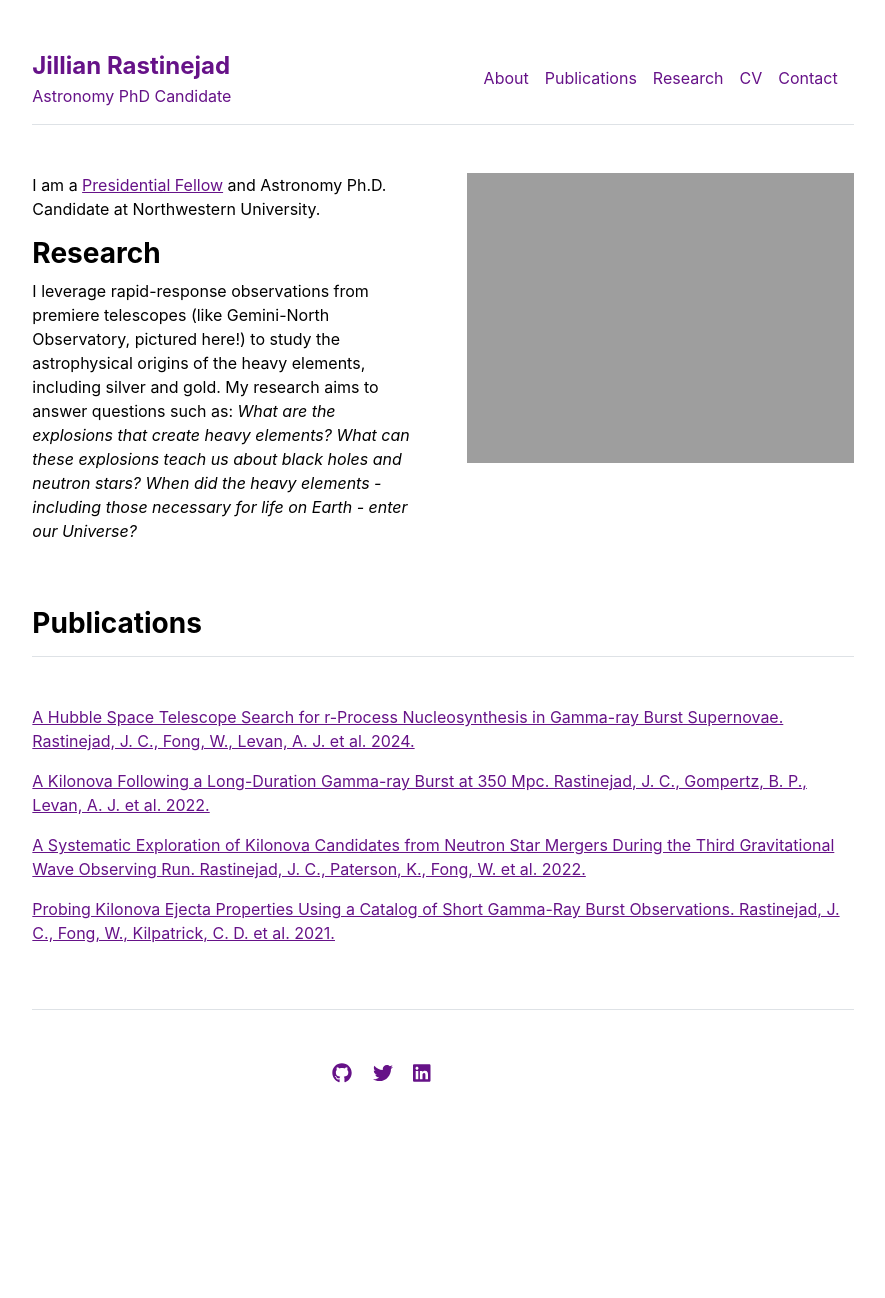
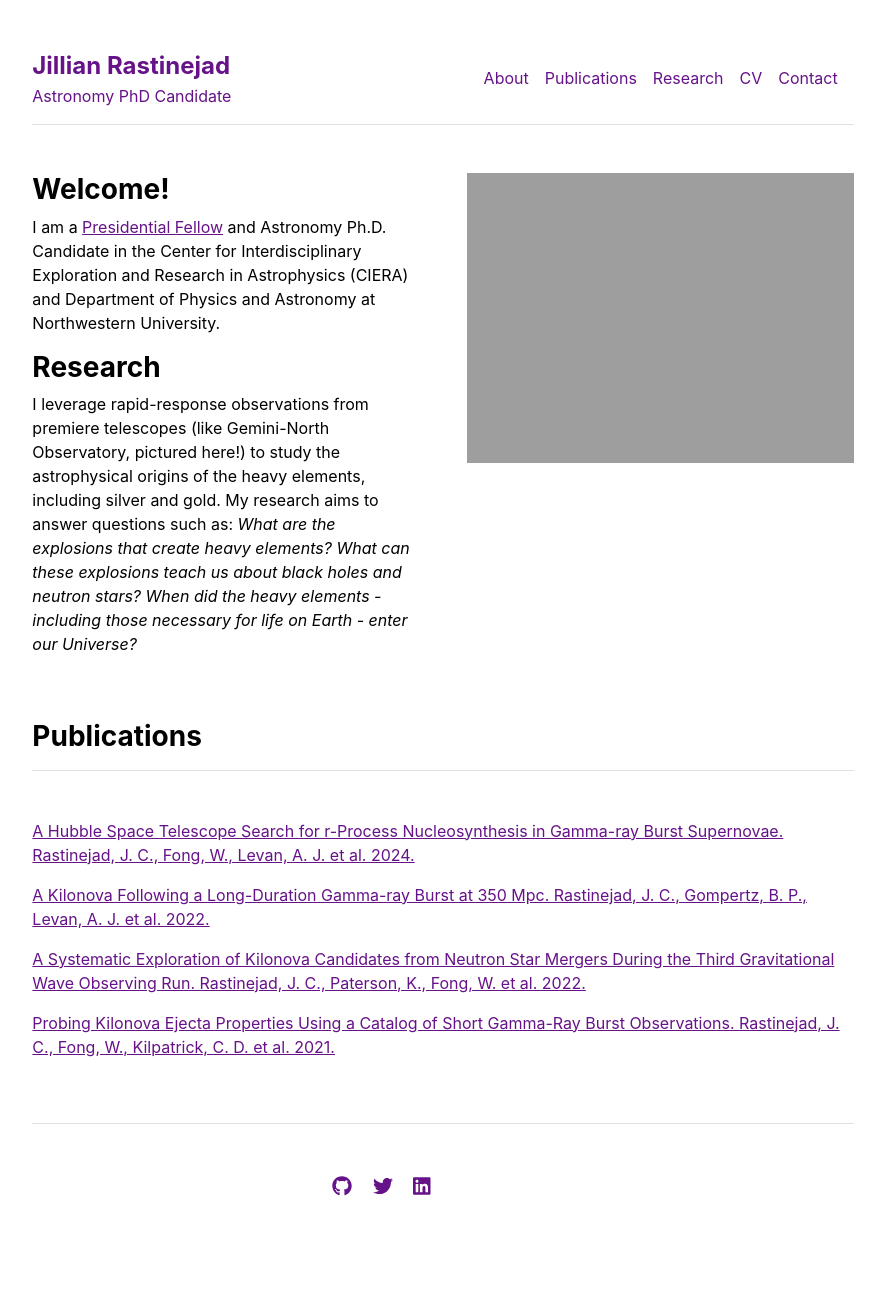
Before and after one commit to jrastinejad/jrastinejad.github.io, a Jekyll site: the page built from index.md, in a window 1280 px wide. Shown: the whole page, without its empty margins (197-1082 px from the left). Built offline with Jekyll 4.4.1, drawn with Linux system fonts in a browser that asks for light colours; before the commit the page ends 1184 px from its top, so only the background shows below that.

Commit message:
update home.html

```diff
--- a/_layouts/home.html
+++ b/_layouts/home.html
@@ -4,7 +4,8 @@ layout: default
 
 <div class="row g-5 mb-5">
   <div class="col-md-6">
-    <p>I am a <a href="https://www.tgs.northwestern.edu/funding/fellowships-and-grants/internal-fellowships-grants/presidential-fellowship-winners/fellowship-winners.html">Presidential Fellow</a> and Astronomy Ph.D. Candidate at Northwestern University.</p>
+    <h3 class="fw-bold">Welcome!</h3>
+    <p>I am a <a href="https://www.tgs.northwestern.edu/funding/fellowships-and-grants/internal-fellowships-grants/presidential-fellowship-winners/fellowship-winners.html">Presidential Fellow</a> and Astronomy Ph.D. Candidate in the Center for Interdisciplinary Exploration and Research in Astrophysics (CIERA) and Department of Physics and Astronomy at Northwestern University.</p>
     <h3 class="fw-bold">Research</h3>
     <p>I leverage rapid-response observations from premiere telescopes (like Gemini-North Observatory, pictured here!) to study the astrophysical origins of the heavy elements, including silver and gold. My research aims to answer questions such as:
       <i>What are the explosions that create heavy elements? What can these explosions teach us about black holes and neutron stars? When did the heavy elements - including those necessary for life on Earth - enter our Universe?</i>
--- a/_layouts/people.html
+++ b/_layouts/people.html
@@ -2,7 +2,7 @@
 layout: default
 ---
 
-<img src="{{ site.github.url }}/assets/img/landscape.png" width="100%">
+<img src="{{ site.github.url }}/assets/img/landscape.png">
 
 <h3 class="fw-bold border-bottom pb-3 mb-5">About</h3>
 
```
